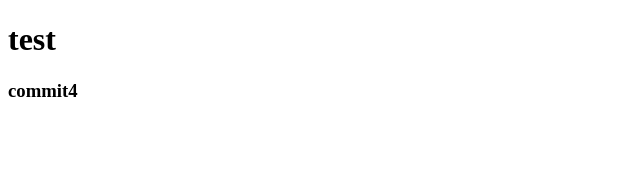
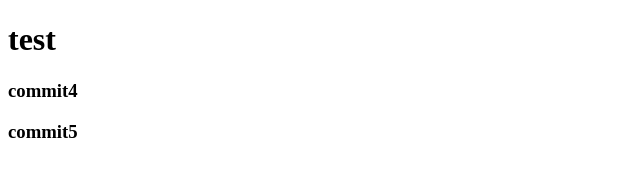
Before and after one commit to YoannLePort/test, a plain HTML site: page index.html in a window 1280 px wide. Shown: the full height of the page, 0-640 px from the left. Drawn offline with Linux system fonts and the light colour scheme.

Commit message:
commit 5

```diff
--- a/index.html
+++ b/index.html
@@ -7,6 +7,7 @@
     <title>Document</title>
     <h1>test</h1>
     <h3>commit4</h3>
+    <h3>commit5</h3>
 </head>
 <body>
 
```
